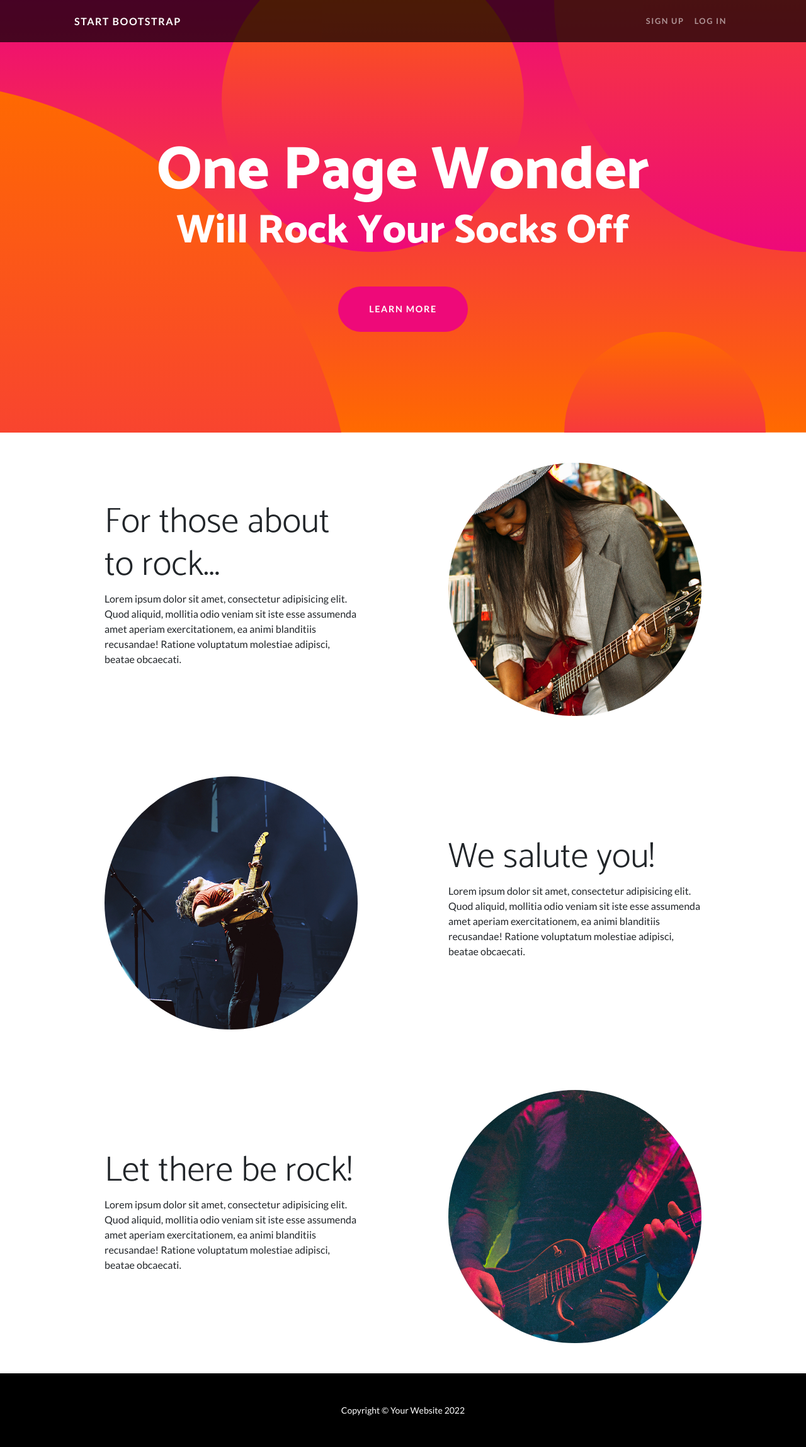
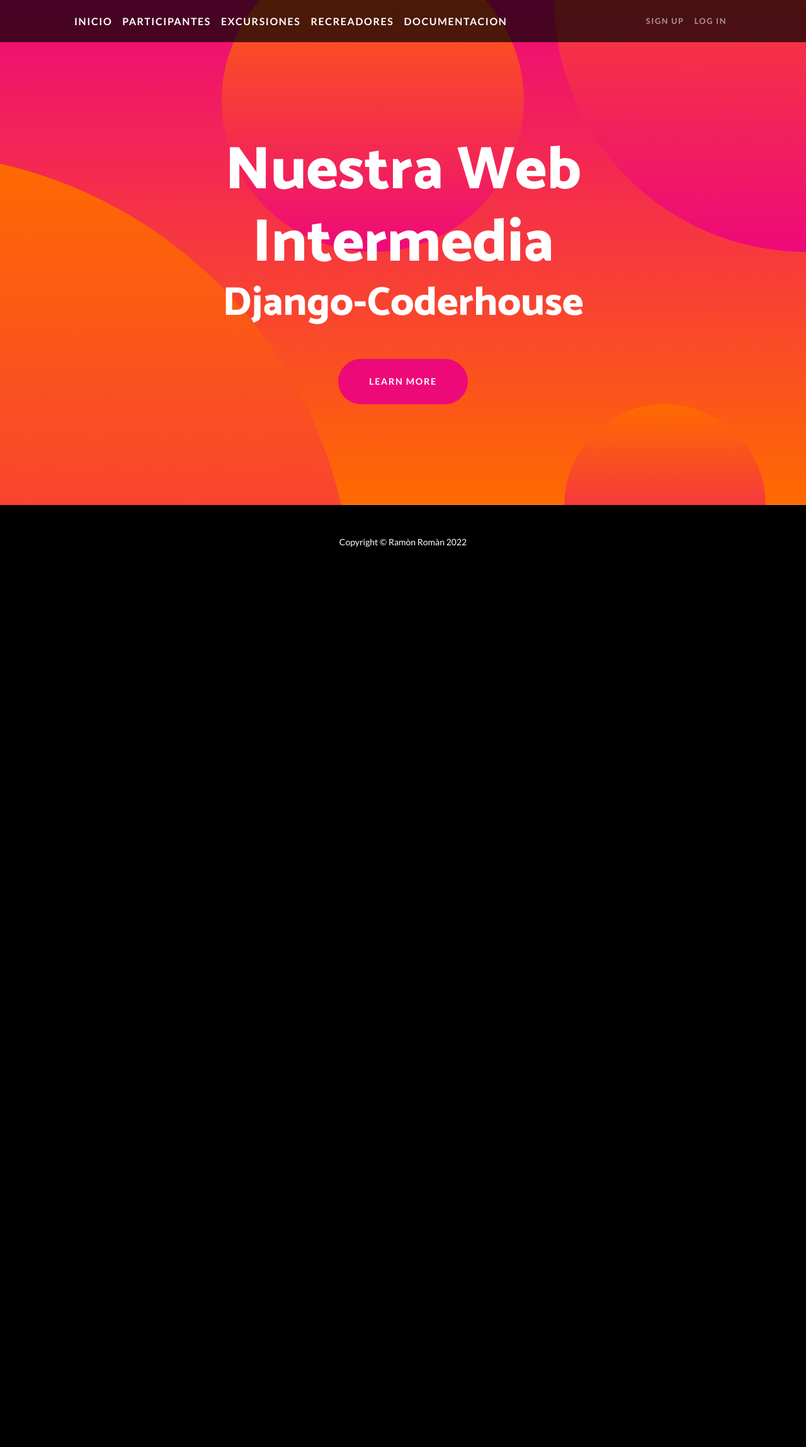
Before and after one commit to Rafaelroman01/viajeescolar, a Django app: page /coder/ in a window 1280 px wide. Shown: the whole page at 63% size. After the commit the page ends 869 px from the top, so only its background shows below. Run offline with Django 4.2, Linux system fonts and the light colour scheme; some libraries are stand-ins or nearby versions.

Commit message:
Primera parte del proyecto

```diff
--- a/Appcoder/templates/Appcoder/index.html
+++ b/Appcoder/templates/Appcoder/index.html
@@ -6,7 +6,7 @@
         <meta name="viewport" content="width=device-width, initial-scale=1, shrink-to-fit=no" />
         <meta name="description" content="" />
         <meta name="author" content="" />
-        <title>One Page Wonder - Start Bootstrap Template</title>
+        <title>Proyecto Coder</title>
         <link rel="icon" type="image/x-icon" href="assets/favicon.ico" />
         <!-- Font Awesome icons (free version)-->
         <script src="https://use.fontawesome.com/releases/v6.1.0/js/all.js" crossorigin="anonymous"></script>
@@ -20,7 +20,11 @@
         <!-- Navigation-->
         <nav class="navbar navbar-expand-lg navbar-dark navbar-custom fixed-top">
             <div class="container px-5">
-                <a class="navbar-brand" href="#page-top">Start Bootstrap</a>
+                <a class="navbar-brand" href="#page-top">Inicio</a>
+                <a class="navbar-brand" href="#">Participantes</a>
+                <a class="navbar-brand" href="#">Excursiones</a>
+                <a class="navbar-brand" href="#">Recreadores</a>
+                <a class="navbar-brand" href="#">Documentacion</a>
                 <button class="navbar-toggler" type="button" data-bs-toggle="collapse" data-bs-target="#navbarResponsive" aria-controls="navbarResponsive" aria-expanded="false" aria-label="Toggle navigation"><span class="navbar-toggler-icon"></span></button>
                 <div class="collapse navbar-collapse" id="navbarResponsive">
                     <ul class="navbar-nav ms-auto">
@@ -34,8 +38,8 @@
         <header class="masthead text-center text-white">
             <div class="masthead-content">
                 <div class="container px-5">
-                    <h1 class="masthead-heading mb-0">One Page Wonder</h1>
-                    <h2 class="masthead-subheading mb-0">Will Rock Your Socks Off</h2>
+                    <h1 class="masthead-heading mb-0">Nuestra Web Intermedia</h1>
+                    <h2 class="masthead-subheading mb-0">Django-Coderhouse</h2>
                     <a class="btn btn-primary btn-xl rounded-pill mt-5" href="#scroll">Learn More</a>
                 </div>
             </div>
@@ -44,61 +48,11 @@
             <div class="bg-circle-3 bg-circle"></div>
             <div class="bg-circle-4 bg-circle"></div>
         </header>
-        <!-- Content section 1-->
-        <section id="scroll">
-            <div class="container px-5">
-                <div class="row gx-5 align-items-center">
-                    <div class="col-lg-6 order-lg-2">
-                        <div class="p-5"><img class="img-fluid rounded-circle" src="{% static 'Appcoder/assets/img/01.jpg' %}" alt="..." /></div>
-                    </div>
-                    <div class="col-lg-6 order-lg-1">
-                        <div class="p-5">
-                            <h2 class="display-4">For those about to rock...</h2>
-                            <p>Lorem ipsum dolor sit amet, consectetur adipisicing elit. Quod aliquid, mollitia odio veniam sit iste esse assumenda amet aperiam exercitationem, ea animi blanditiis recusandae! Ratione voluptatum molestiae adipisci, beatae obcaecati.</p>
-                        </div>
-                    </div>
-                </div>
-            </div>
-        </section>
-        <!-- Content section 2-->
-        <section>
-            <div class="container px-5">
-                <div class="row gx-5 align-items-center">
-                    <div class="col-lg-6">
-                        <div class="p-5"><img class="img-fluid rounded-circle" src="{% static 'Appcoder/assets/img/02.jpg' %}" alt="..." /></div>
-                    </div>
-                    <div class="col-lg-6">
-                        <div class="p-5">
-                            <h2 class="display-4">We salute you!</h2>
-                            <p>Lorem ipsum dolor sit amet, consectetur adipisicing elit. Quod aliquid, mollitia odio veniam sit iste esse assumenda amet aperiam exercitationem, ea animi blanditiis recusandae! Ratione voluptatum molestiae adipisci, beatae obcaecati.</p>
-                        </div>
-                    </div>
-                </div>
-            </div>
-        </section>
-        <!-- Content section 3-->
-        <section>
-            <div class="container px-5">
-                <div class="row gx-5 align-items-center">
-                    <div class="col-lg-6 order-lg-2">
-                        <div class="p-5"><img class="img-fluid rounded-circle" src="{% static 'Appcoder/assets/img/03.jpg' %}" alt="..." /></div>
-                    </div>
-                    <div class="col-lg-6 order-lg-1">
-                        <div class="p-5">
-                            <h2 class="display-4">Let there be rock!</h2>
-                            <p>Lorem ipsum dolor sit amet, consectetur adipisicing elit. Quod aliquid, mollitia odio veniam sit iste esse assumenda amet aperiam exercitationem, ea animi blanditiis recusandae! Ratione voluptatum molestiae adipisci, beatae obcaecati.</p>
-                        </div>
-                    </div>
-                </div>
-            </div>
-        </section>
         <!-- Footer-->
         <footer class="py-5 bg-black">
-            <div class="container px-5"><p class="m-0 text-center text-white small">Copyright &copy; Your Website 2022</p></div>
+            <div class="container px-5"><p class="m-0 text-center text-white small">Copyright &copy; Ramòn Romàn  2022</p></div>
         </footer>
-        <!-- Bootstrap core JS-->
         <script src="https://cdn.jsdelivr.net/npm/bootstrap@5.1.3/dist/js/bootstrap.bundle.min.js"></script>
-        <!-- Core theme JS-->
-        <script src="js/scripts.js"></script>
+        <script src="{% static 'Appcoder/js/scripts.js' %}"></script>
     </body>
 </html>
```
